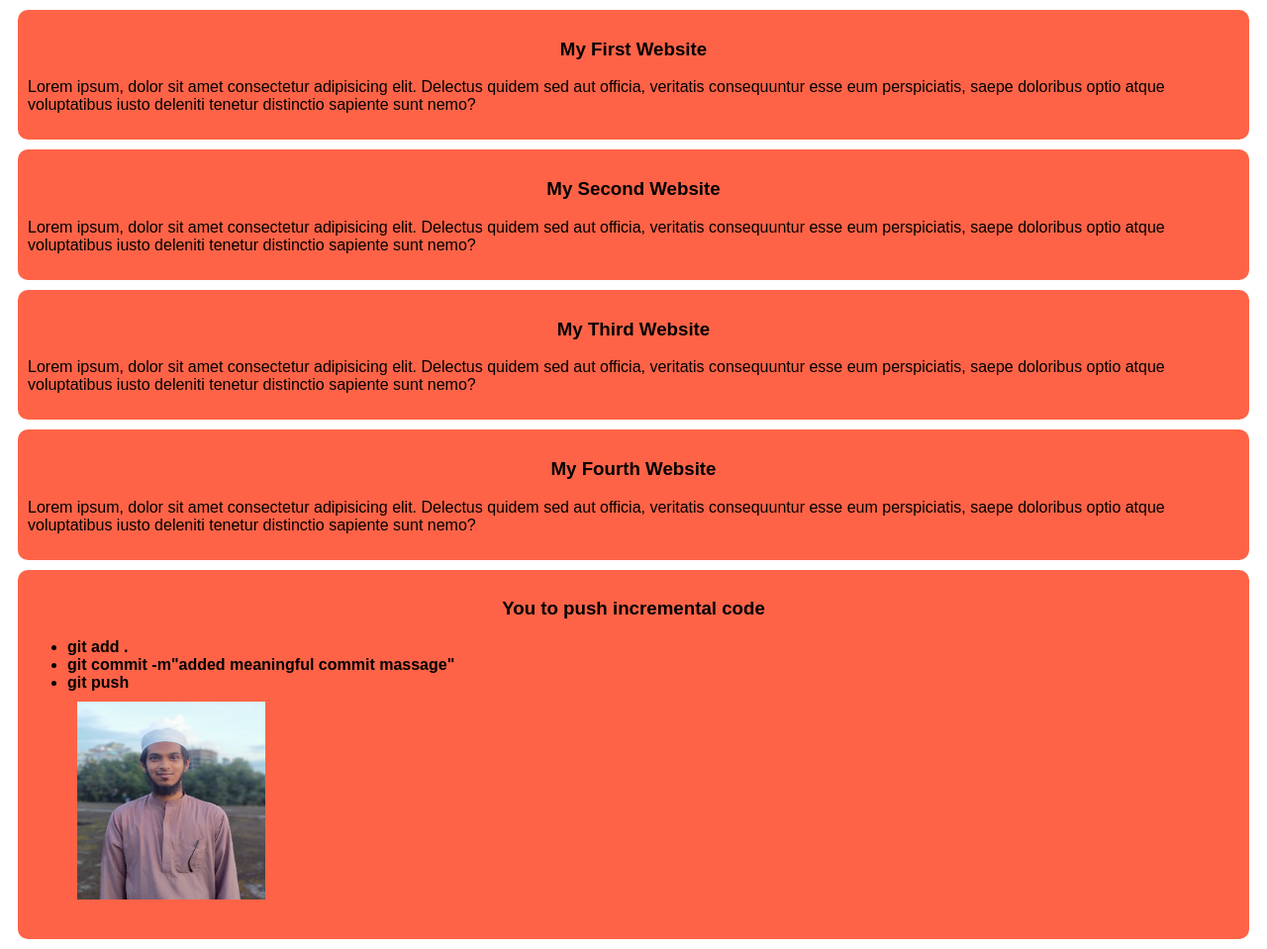
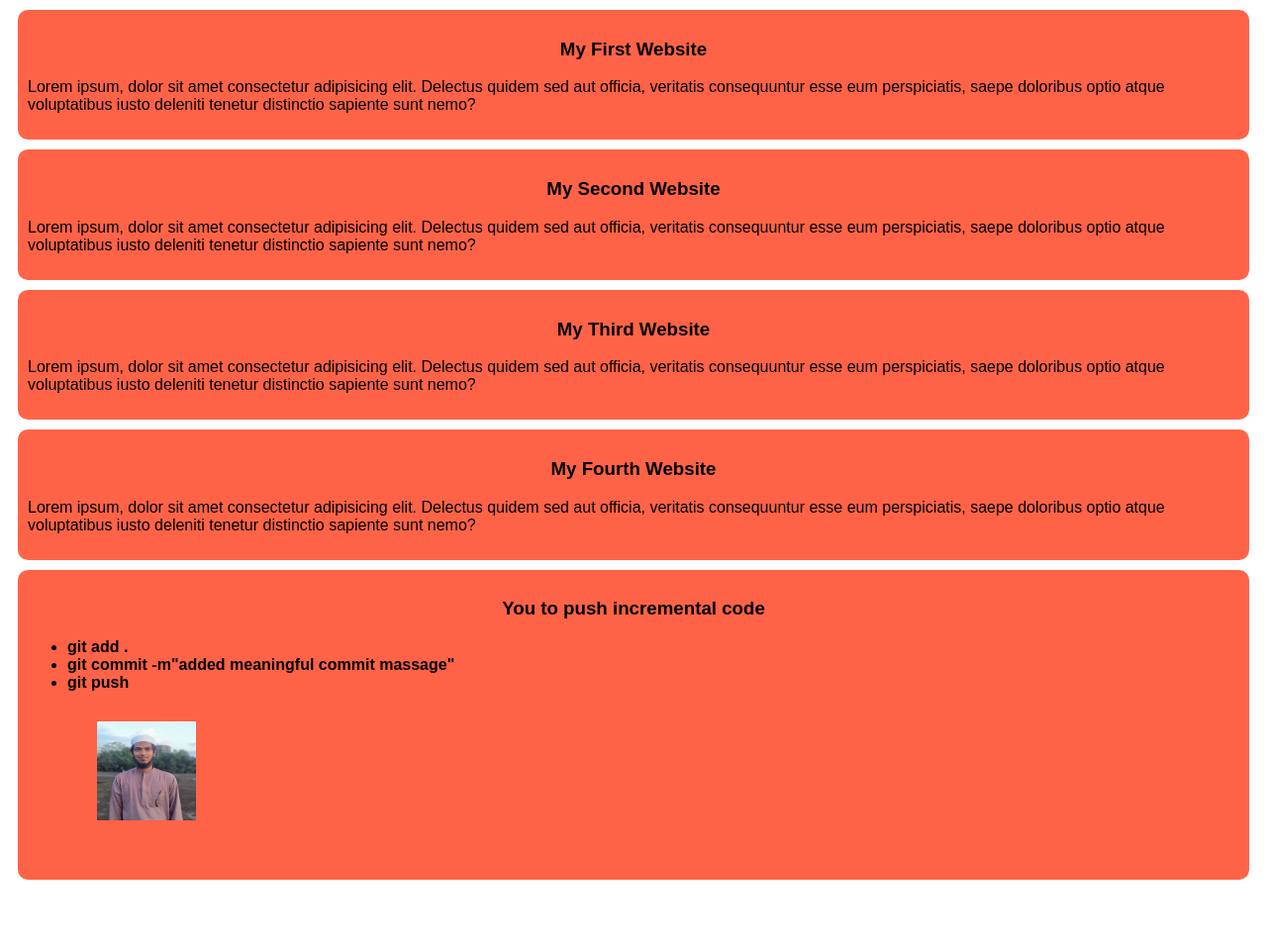
Before and after one commit to sadman249/my-simple-website, a plain HTML site: page index.html in a window 1280 px wide. Shown: the whole page at 99% size. After the commit the page ends 899 px from the top, so only its background shows below. Drawn offline with Linux system fonts and the light colour scheme.

Commit message:
added wed

```diff
--- a/style/style.css
+++ b/style/style.css
@@ -13,8 +13,9 @@ ul{
     font-weight: bold;
 }
 img{
-    height: 200px;
-    width: 190px;
-    padding: 10px;
+    height: 100px;
+    width: 100px;
+    padding: 20px;
+    margin: 10px;
     /* border-radius: 10px; */
 }
```
